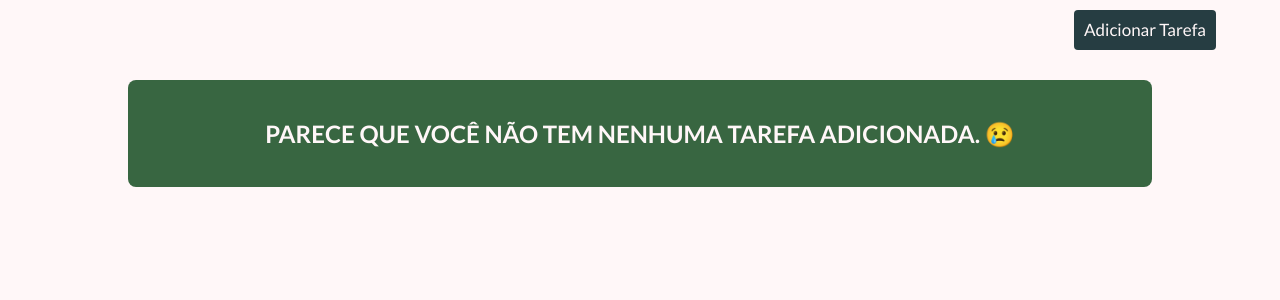
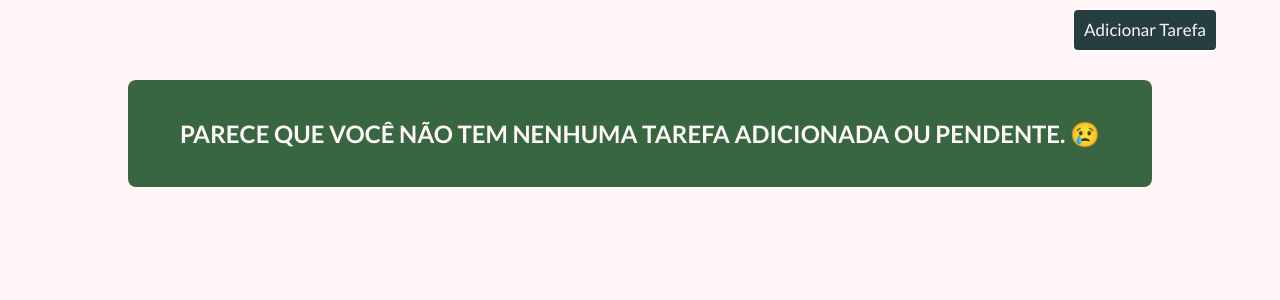
Before and after one commit to saviomisael/todo-localstorage-vuejs, a Vue app: page / in a window 1280 px wide. Shown: the top 300 px of the page. Built offline with nearby package versions, Linux system fonts and the light colour scheme.

Commit message:
refactor TodoList

```diff
--- a/src/components/TodoList/script.js
+++ b/src/components/TodoList/script.js
@@ -15,5 +15,8 @@ export default {
     handleCheckBoxClick(todoId) {
       this.$store.dispatch('todos/toggleIsDone', todoId)
     },
+    handleDeleteClick(todoId) {
+      this.$store.dispatch('todos/deleteTodo', todoId)
+    },
   },
 }
--- a/src/components/TodoList/template.html
+++ b/src/components/TodoList/template.html
@@ -1,7 +1,7 @@
 <ul class="todo-list">
   <li v-if="todos.length === 0">
     <p class="todo-list__empty-message">
-      Parece que você não tem nenhuma tarefa adicionada. 😢
+      Parece que você não tem nenhuma tarefa adicionada ou pendente. 😢
     </p>
   </li>
 
@@ -12,6 +12,7 @@
       :is-done="todo.isDone"
       :priority="todo.priority"
       @check-box-click="handleCheckBoxClick"
+      @delete-click="handleDeleteClick"
     ></todo-item>
   </li>
 </ul>
```
